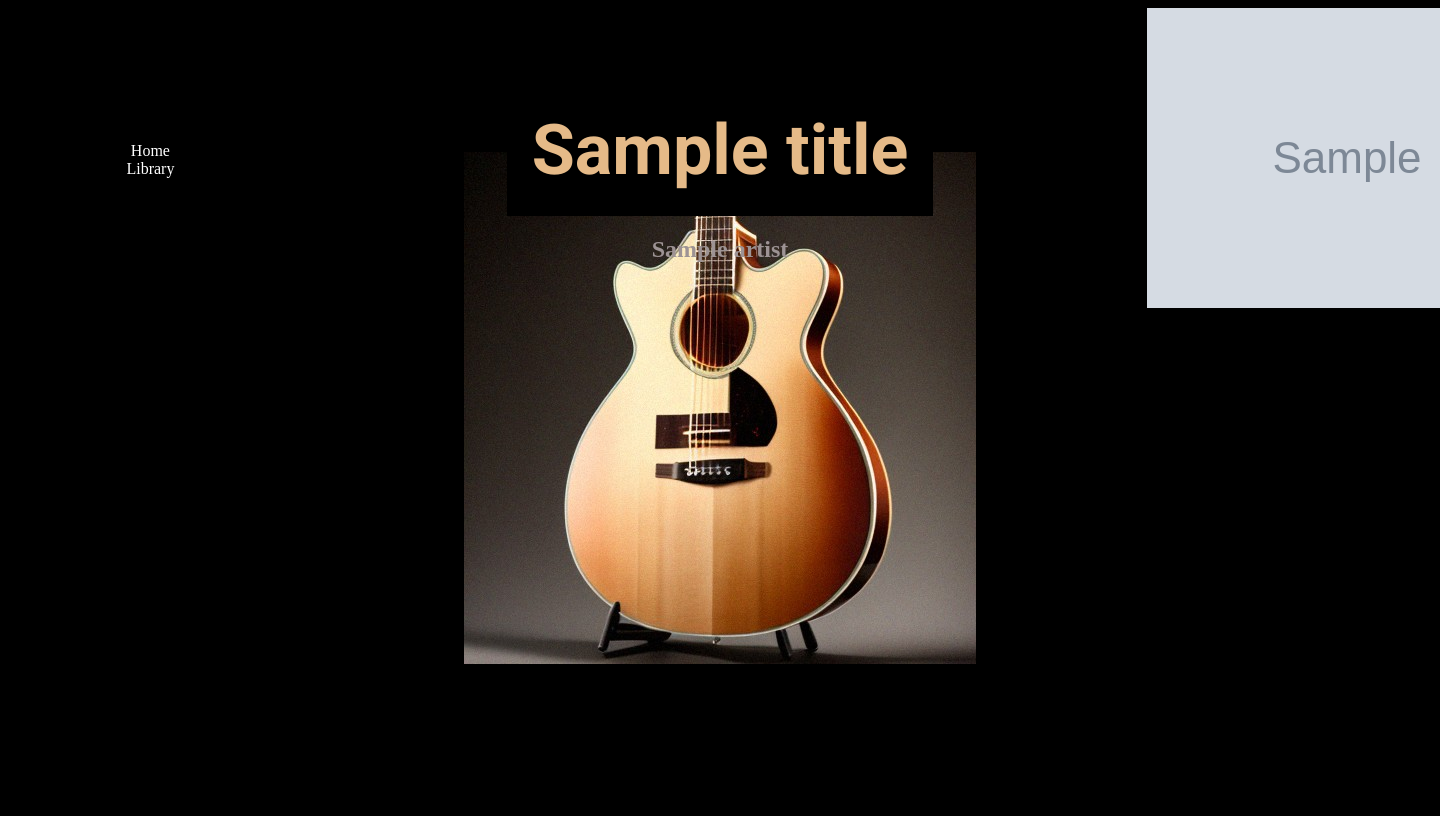
After one commit to jessebrusa/flask-song-compiler, a Flask app: template templates/song-page.html in a window 1440 px wide; the page is wider, and only the part inside the window is pictured. The commit adds this page. Run offline with Flask 3, Linux system fonts and the light colour scheme; the template is opened without the code that fills it: most values are stand-ins (such as "Sample title", 1, 10 or a date in 2020); grey boxes marked "Sample" are stand-in pictures.

Commit message:
Centered the song page and put elements in place with working links

```diff
--- a/main.py
+++ b/main.py
@@ -19,9 +19,39 @@ def library():
     for song_folder in song_folders:
         with open(f"./static/music/{song_folder}/info.txt", "r") as file:
             song_info.append(file.read().splitlines())
+    for num in range(len(song_info)):
+        song_info[num].append(song_folders[num])
 
     return render_template('library.html', song_info=song_info)
 
 
+@app.route('/data/<song>')
+def song_page(song):
+    song_info = []
+    with open(f"./static/music/{song}/info.txt", "r") as file:
+        song_info.append(file.read().splitlines())
+
+    title = song_info[0][0]
+    artist = song_info[0][1]
+    img_url = song_info[0][2]
+
+    path = f'./static/music/{song}/'
+    folder_items = os.listdir(path)
+
+    # lyric_path = f"{path}{folder_items[1]}"
+    # with open(lyric_path, 'r') as file:
+    #     lyrics = file.read()
+
+    if '.pdf' in folder_items[-1]:
+        pdf_path = f"{path}{folder_items[-1]}"
+
+    if f'{title}.mp3' in folder_items:
+        mp3_path = f'{path}{title}.mp3'
+
+
+    return render_template('song-page.html', title=title,
+                           artist=artist, img_url=img_url)
+
+
 if __name__ == '__main__':
     app.run(debug=True, port=5001)
--- a/static/css/stylesheet.css
+++ b/static/css/stylesheet.css
@@ -87,7 +87,9 @@ h1 {
     width: 400px;
 }
 
-
+.library-body a {
+    text-decoration: none;
+}
 
 .music-card-container {
     display: flex;
@@ -126,12 +128,60 @@ h1 {
 .music-card h3 {
     font-size: 20px;
     font-family: 'cabin';
+    color: black;
     margin: 0;
 }
 
 .music-card img {
     width: 200px;
     height: auto;
+}
+
+.img-container-library {
+    display: flex;
+    justify-content: center;
+    align-items: center;
+    width: 200px;
+    height: 200px;
+}
+
+.hero-container {
+    display: flex;
+    flex-wrap: wrap;
+    justify-content: space-between;
+    align-items: center;
+    margin-left: 30%;
+    margin-right: 30%;
+    width: 100%;
+    box-sizing: border-box;
+}
+
+.hero-text-container {
+    text-align: center;
+    margin: auto;
+    width: fit-content;
+}
+
+.hero-container h2 {
+    color: #9d9394;
+}
+
+.hero-img-container {
+    width: 20%;
+}
+
+.nav-links {
+    display: flex;
+    flex-direction: column;
+    justify-content: center;
+    align-items: center;
+    width: 20%;
+}
+
+.nav-links a{
+    color: white;
+    text-decoration: none;
+    align-items: center;
 }
 
 @media screen and (max-width: 1700px) {
--- /dev/null
+++ b/templates/song-page.html
@@ -0,0 +1,24 @@
+<!DOCTYPE html>
+<html lang="en">
+<head>
+    <meta charset="UTF-8">
+    <meta name="viewport" content="width=device-width, initial-scale=1.0">
+    <link rel="stylesheet" href="../static/css/stylesheet.css">
+    <title>{{ title }}</title>
+</head>
+<body>
+    <div class="hero-container">
+        <div class="nav-links">
+            <a href="{{ url_for('home_page') }}">Home</a>
+            <a href="{{ url_for('library') }}">Library</a>
+        </div>
+        <div class="hero-text-container">
+            <h1>{{ title }}</h1>
+            <h2>{{ artist }}</h2>
+        </div>
+        <div class="hero-img-container">
+            <img src="{{ img_url }}" alt="picture of song and or songs artist">
+        </div>
+    </div>
+</body>
+</html>
```
Also changed, not shown: static/info/test.py (+35 -5 lines), templates/library.html (+5 -3 lines).
